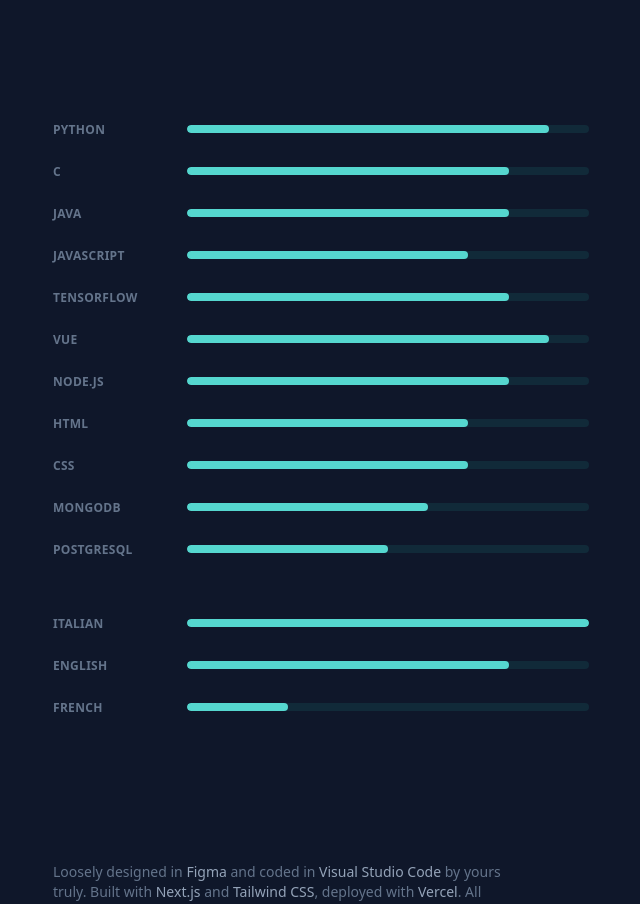
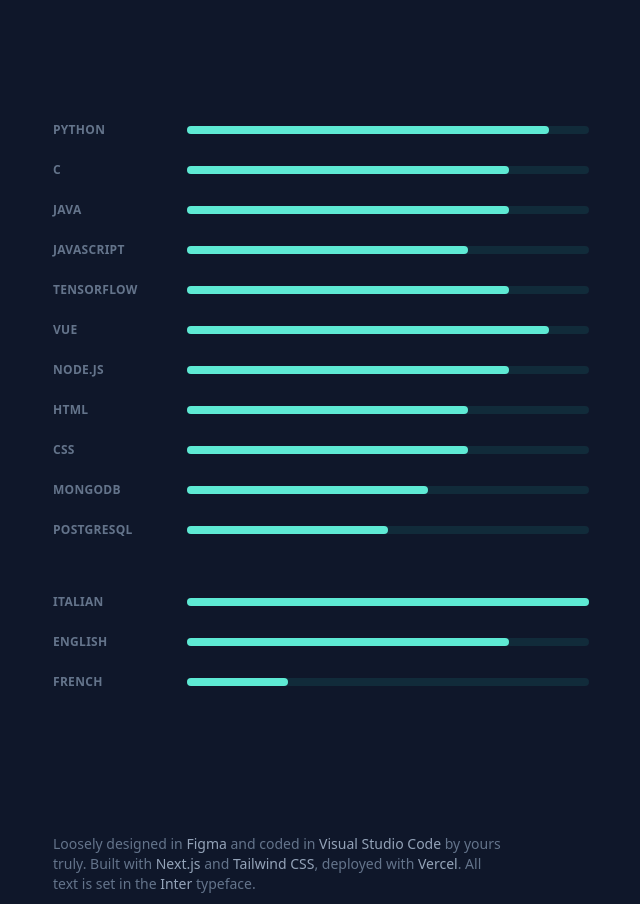
Before and after one commit to lorenzopalaia/lorenzopalaia.com, a Next.js app: page / in a window 1280 px wide. Shown: the part 2900-3804 px from the top of the page, without its empty margins (595-1235 px from the left). Built offline with nearby package versions, Linux system fonts and the light colour scheme; no server answers.

Commit message:
daisyui cleanup

```diff
--- a/components/CustomLink.tsx
+++ /dev/null
@@ -1,35 +0,0 @@
-import Link from "next/link";
-import { faArrowRight } from "@fortawesome/free-solid-svg-icons";
-import { FontAwesomeIcon } from "@fortawesome/react-fontawesome";
-
-const CustomLink = ({
-    href,
-    target,
-    children,
-    className,
-}: {
-    href: string;
-    target?: string;
-    children: React.ReactNode;
-    className?: string;
-}) => {
-    return (
-        <Link
-            href={href}
-            target={target}
-            className="no-underline text-primary font-bold"
-        >
-            <span
-                className={`group hover:underline decoration-primary ${className}`}
-            >
-                {children}
-                <FontAwesomeIcon
-                    icon={faArrowRight}
-                    className="ml-2 group-hover:ml-3"
-                />
-            </span>
-        </Link>
-    );
-};
-
-export default CustomLink;
--- a/components/SkillsAndLanguages.tsx
+++ b/components/SkillsAndLanguages.tsx
@@ -18,12 +18,12 @@ const SkillsAndLanguages = () => {
               </p>
             </div>
             <div className="w-3/4">
-              <progress
-                className="progress progress-primary bg-teal-400/10 progress-animate"
-                data-value={skill.value}
-                max="100"
-                value={skill.value}
-              />
+              <div className="w-full bg-teal-400/10 rounded-full h-2 mt-3 mb-0">
+                <div
+                  className="bg-teal-300 h-2 rounded-full"
+                  style={{ width: `${skill.value}%` }}
+                ></div>
+              </div>
             </div>
           </div>
         ))}
@@ -37,12 +37,12 @@ const SkillsAndLanguages = () => {
               </p>
             </div>
             <div className="w-3/4">
-              <progress
-                className="progress progress-primary bg-teal-400/10 progress-animate"
-                data-value={language.value}
-                max="100"
-                value={language.value}
-              />
+              <div className="w-full bg-teal-400/10 rounded-full h-2 mt-3 mb-0">
+                <div
+                  className="bg-teal-300 h-2 rounded-full"
+                  style={{ width: `${language.value}%` }}
+                ></div>
+              </div>
             </div>
           </div>
         ))}
--- a/package.json
+++ b/package.json
@@ -25,7 +25,6 @@
         "@types/node": "^20",
         "@types/react": "^18",
         "@types/react-dom": "^18",
-        "daisyui": "^4.11.1",
         "eslint": "^8",
         "eslint-config-next": "14.2.3",
         "postcss": "^8",
--- a/tailwind.config.ts
+++ b/tailwind.config.ts
@@ -7,15 +7,6 @@ const config: Config = {
     "./app/**/*.{js,ts,jsx,tsx,mdx}",
   ],
   theme: {},
-    plugins: [require("daisyui")],
-    daisyui: {
-        themes: [
-            {
-                theme: {
-                    primary: "#55D7CF",
-                },
-            },
-        ],
-    },
+  plugins: [],
 };
 export default config;
```
Also changed, not shown: 1 other file (tests, documents, lock files or other folders). Lines whose indentation alone changed are shown as unchanged.
